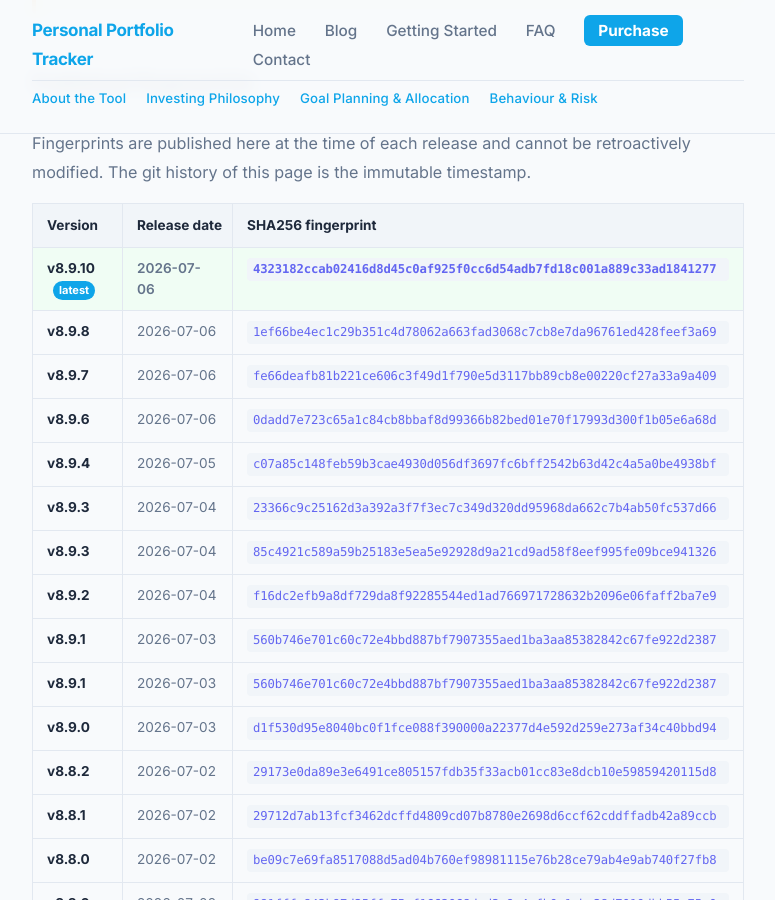
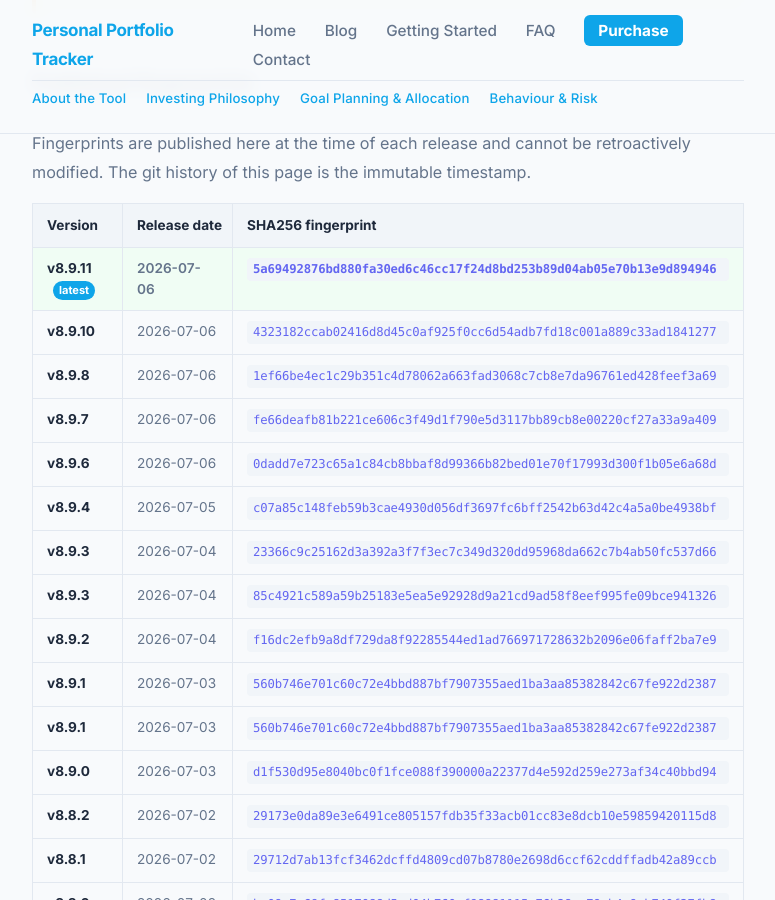
Before and after one commit to srikrishna2024/portfolio-tracker-blog, a Jekyll site: the page built from release-fingerprints/index.html, in a window 1280 px wide and 900 px high, scrolled down 976 px. Shown: the whole window, without its empty margins (252-1027 px from the left). Built offline with Jekyll 4.4.1, drawn with Linux system fonts in a browser that asks for light colours.

Commit message:
release: add v8.9.11 fingerprint

```diff
--- a/release-fingerprints/index.html
+++ b/release-fingerprints/index.html
@@ -40,7 +40,12 @@ title: Release Fingerprints
       </thead>
       <tbody>
         <tr class="fp-current">
-          <td><strong>v8.9.10</strong> <span class="fp-badge">latest</span></td>
+          <td><strong>v8.9.11</strong> <span class="fp-badge">latest</span></td>
+          <td>2026-07-06</td>
+          <td><code class="fp-code">5a69492876bd880fa30ed6c46cc17f24d8bd253b89d04ab05e70b13e9d894946</code></td>
+        </tr>
+        <tr>
+          <td><strong>v8.9.10</strong></td>
           <td>2026-07-06</td>
           <td><code class="fp-code">4323182ccab02416d8d45c0af925f0cc6d54adb7fd18c001a889c33ad1841277</code></td>
         </tr>
```
